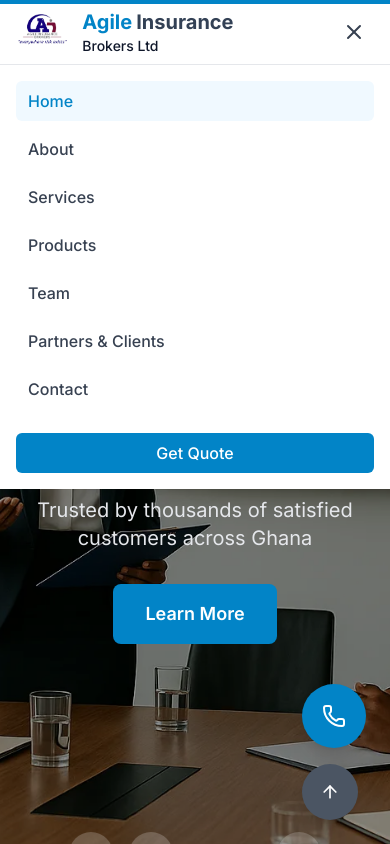
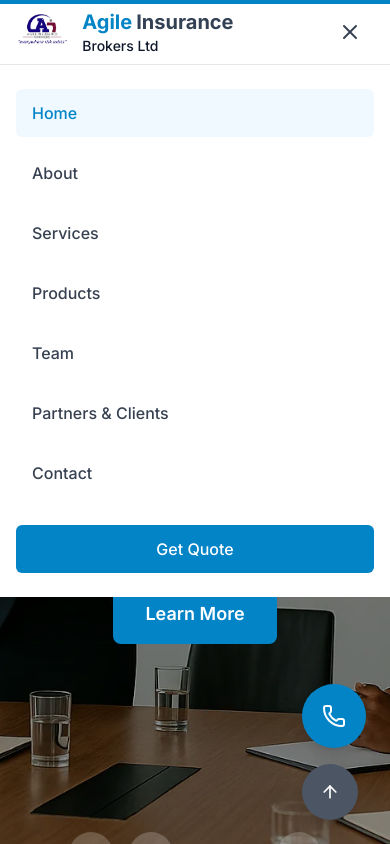
Before and after one commit to KakraGeek/AIB_V2, a React (Vite) app: page / in a window 390 px wide. Both pictures are taken after a click on the button 354 px from the left and 32 px from the top of the page. Shown: the top 844 px of the page. Built offline with nearby package versions, Linux system fonts and the light colour scheme.

Commit message:
Improve mobile hamburger menu spacing and padding - Fix edge-to-edge touch issue

```diff
--- a/src/components/Layout.tsx
+++ b/src/components/Layout.tsx
@@ -99,7 +99,7 @@ const Layout: React.FC = () => {
             {/* Mobile menu button */}
             <button
               onClick={() => setIsMobileMenuOpen(!isMobileMenuOpen)}
-              className="md:hidden p-2 rounded-md text-gray-700 hover:text-primary-600 hover:bg-gray-50"
+              className="md:hidden p-3 rounded-md text-gray-700 hover:text-primary-600 hover:bg-gray-50 transition-colors"
             >
               {isMobileMenuOpen ? <X size={24} /> : <Menu size={24} />}
             </button>
@@ -115,13 +115,13 @@ const Layout: React.FC = () => {
               exit={{ opacity: 0, height: 0 }}
               className="md:hidden bg-white border-t border-gray-200"
             >
-              <div className="container-custom py-4 space-y-2">
+              <div className="container-custom py-6 space-y-3">
                 {navigationItems.map((item) => (
                   <Link
                     key={item.name}
                     to={item.path}
                     onClick={() => setIsMobileMenuOpen(false)}
-                    className={`block px-3 py-2 rounded-md text-base font-medium ${
+                    className={`block px-4 py-3 rounded-md text-base font-medium transition-colors ${
                       isActive(item.path)
                         ? 'text-primary-600 bg-primary-50'
                         : 'text-gray-700 hover:text-primary-600 hover:bg-gray-50'
@@ -134,7 +134,7 @@ const Layout: React.FC = () => {
                   <Link
                     to="/contact"
                     onClick={() => setIsMobileMenuOpen(false)}
-                    className="block w-full bg-primary-600 hover:bg-primary-700 text-white px-4 py-2 rounded-md text-base font-medium text-center"
+                    className="block w-full bg-primary-600 hover:bg-primary-700 text-white px-4 py-3 rounded-md text-base font-medium text-center transition-colors"
                   >
                     Get Quote
                   </Link>
```
